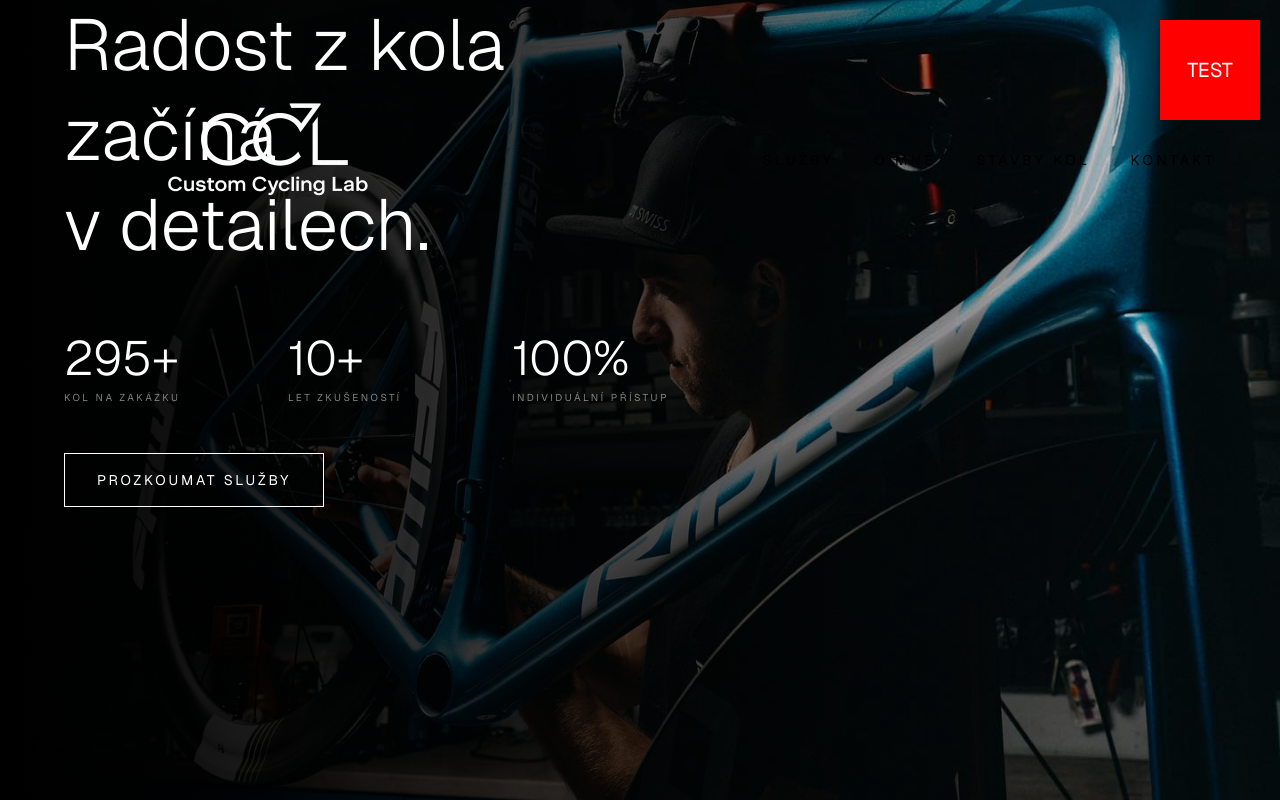
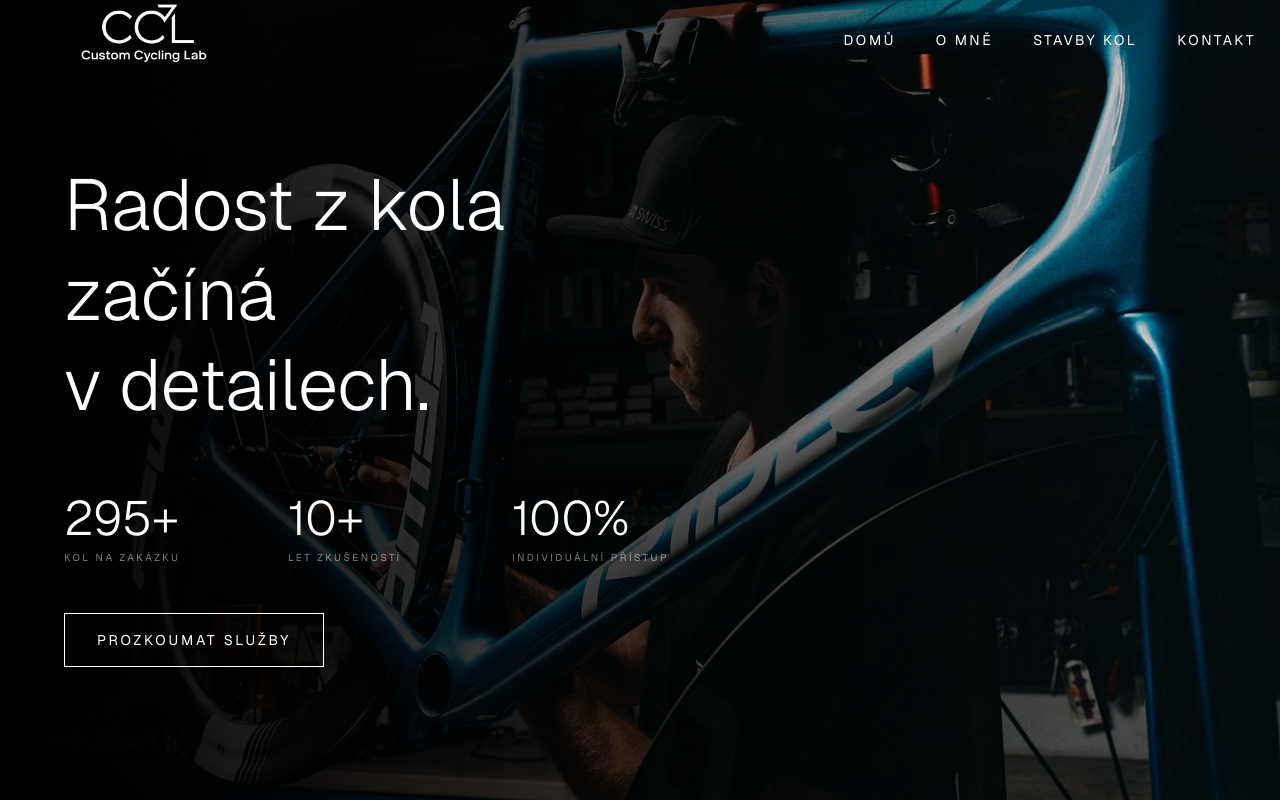
Before and after one commit to marcelboranek-beep/cyclinglab-live, a Next.js app: page / in a window 1280 px wide. Shown: the top 800 px of the page. Built offline with nearby package versions, Linux system fonts and the light colour scheme.

Commit message:
Úprava headeru a mobilní navigace

```diff
--- a/app/components/Header.tsx
+++ b/app/components/Header.tsx
@@ -1,103 +1,82 @@
 "use client";
+import { useEffect, useState } from "react";
+import Link from "next/link";
+import Image from "next/image";
 
-import { useState } from "react";
-import Link from "next/link";
+const links = [
+  { href: "/", label: "Domů" },
+  { href: "/o-mne", label: "O mně" },
+  { href: "/stavby-kol", label: "Stavby kol" },
+  { href: "/kontakt", label: "Kontakt" },
+];
 
 export default function Header() {
-  const [open, setOpen] = useState(false);
 
+
+const [showHeader, setShowHeader] = useState(true);
+
+useEffect(() => {
+  let lastScrollY = 0;
+
+  const handleScroll = () => {
+    const currentScrollY = window.scrollY;
+
+    if (currentScrollY < 50) {
+      setShowHeader(true);
+    } else if (currentScrollY > lastScrollY) {
+      // rolování dolů
+      setShowHeader(false);
+    } else {
+      // rolování nahoru
+      setShowHeader(true);
+    }
+
+    lastScrollY = currentScrollY;
+  };
+
+  window.addEventListener("scroll", handleScroll, { passive: true });
+
+  return () => window.removeEventListener("scroll", handleScroll);
+}, []);
   return (
-    <>
-      <header className="fixed top-0 left-0 w-full z-[99999] flex items-center justify-between px-6 md:px-16 py-8">
-
+   <header
+  className={`fixed top-0 left-0 right-0 z-50 transition-transform duration-300 ${
+    showHeader ? "translate-y-0" : "-translate-y-full"
+  }`}
+>
+      <div className="mx-auto flex h-20 max-w-7xl items-center justify-between px-6">
         {/* Logo */}
-        <div className="relative h-64 w-[768px] ml-0 md:ml-[-180px]">
-          <img
+       <Link href="/" className="relative block h-24 w-80 md:h-40 md:w-[650px]">
+          <Image
             src="/logo-white.png"
             alt="Custom Cycling Lab"
-            className="object-contain h-full w-full"
+            fill
+            priority
+            className="object-contain object-left"
           />
-        </div>
+        </Link>
 
         {/* Desktop menu */}
-        <nav className="hidden md:flex gap-10 text-sm uppercase tracking-[0.25em]">
-
-          <Link href="#services" className="hover:opacity-70 transition">
-            Služby
-          </Link>
-
-          <Link href="/o-mne" className="hover:opacity-70 transition">
-            O mně
-          </Link>
-
-          <Link href="/stavby-kol" className="hover:opacity-70 transition">
-            Stavby kol
-          </Link>
-
-          <Link href="/kontakt" className="hover:opacity-70 transition">
-            Kontakt
-          </Link>
-
+        <nav className="hidden md:flex items-center gap-10 uppercase tracking-[0.18em] text-sm text-white">
+          {links.map((item) => (
+            <Link
+              key={item.href}
+              href={item.href}
+              className="hover:text-white/70 transition"
+            >
+              {item.label}
+            </Link>
+          ))}
         </nav>
 
-        {/* Hamburger */}
-        <button
-  onClick={() => alert("funguje")}
-  style={{
-    position: "fixed",
-    top: "20px",
-    right: "20px",
-    zIndex: 999999,
-    width: "100px",
-    height: "100px",
-    background: "red",
-    color: "white",
-    fontSize: "20px",
-  }}
->
-  TEST
-</button>
-
-      </header>
-
-      {/* Mobile menu */}
-      <div
-        className={`fixed inset-0 bg-black text-white z-[9999] transition-all duration-300 ${
-          open ? "translate-x-0" : "translate-x-full"
-        }`}
-      >
-        <div className="flex justify-end p-8">
-
-          <button
-            onClick={() => setOpen(false)}
-            className="text-4xl"
-          >
-            ✕
-          </button>
-
-        </div>
-
-        <nav className="flex flex-col items-center gap-10 mt-20 text-3xl uppercase tracking-[0.2em]">
-
-          <Link href="/" onClick={() => setOpen(false)}>
-            Domů
-          </Link>
-
-          <Link href="/o-mne" onClick={() => setOpen(false)}>
-            O mně
-          </Link>
-
-          <Link href="/stavby-kol" onClick={() => setOpen(false)}>
-            Stavby kol
-          </Link>
-
-          <Link href="/kontakt" onClick={() => setOpen(false)}>
-            Kontakt
-          </Link>
-
-        </nav>
-
+        {/* Mobil */}
+        <Link
+          href="/kontakt"
+          className="md:hidden border border-white px-4 py-2 text-xs uppercase tracking-[0.2em] text-white transition hover:bg-white hover:text-black"
+        >
+          Kontakt
+        </Link>
       </div>
-    </>
+    </header>
   );
 }
--- a/app/components/MobileMenu.tsx
+++ /dev/null
@@ -1,42 +0,0 @@
-"use client";
-
-import { useState } from "react";
-
-export default function MobileMenu() {
-  const [open, setOpen] = useState(false);
-
-  return (
-    <>
-      {/* Tlačítko hamburger */}
-      <button
-        onClick={() => setOpen(!open)}
-        className="md:hidden fixed top-8 right-8 z-[9999] text-white text-3xl"
-      >
-        {open ? "✕" : "☰"}
-      </button>
-
-      {/* Menu */}
-      {open && (
-        <div className="fixed inset-0 z-[9998] bg-black text-white flex flex-col items-center justify-center gap-8 text-2xl uppercase tracking-[0.2em]">
-
-          <a href="#services" onClick={() => setOpen(false)}>
-            Služby
-          </a>
-
-          <a href="/o-mne" onClick={() => setOpen(false)}>
-            O mně
-          </a>
-
-          <a href="/stavby-kol" onClick={() => setOpen(false)}>
-            Stavby kol
-          </a>
-
-          <a href="/kontakt" onClick={() => setOpen(false)}>
-            Kontakt
-          </a>
-
-        </div>
-      )}
-    </>
-  );
-}
--- a/app/page.tsx
+++ b/app/page.tsx
@@ -114,7 +114,7 @@ export default function CustomCyclingLab() {
 <div className="absolute inset-0 bg-gradient-to-r from-black via-black/70 to-transparent pointer-events-none"></div>
 
 
-        <div className="relative z-10 max-w-3xl px-16">
+        <div className="relative z-10 max-w-3xl px-16 pt-40">
           <div className="max-w-2xl">
             <h2 className="text-5xl leading-tight md:text-7xl font-light">
               Radost z kola začíná
```
